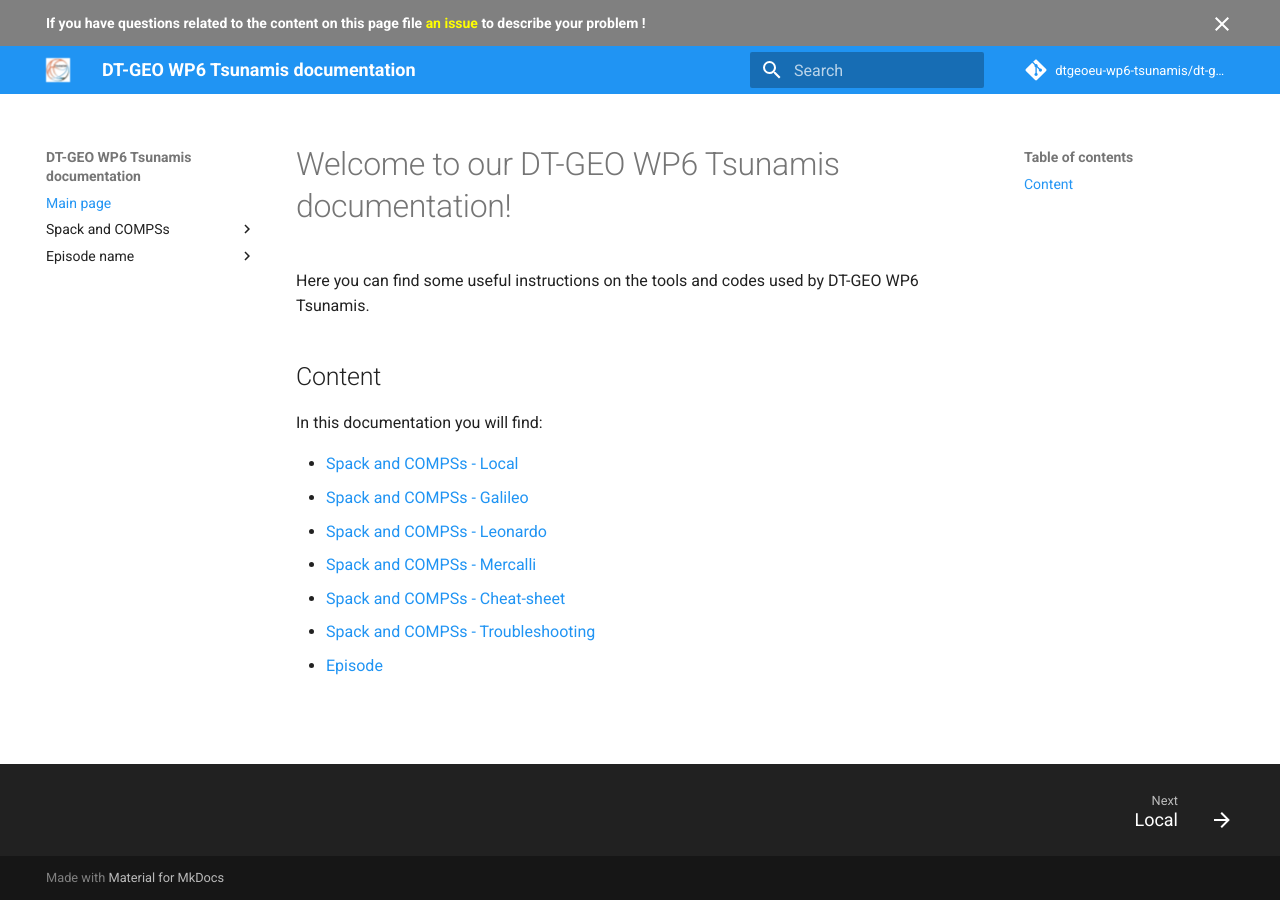
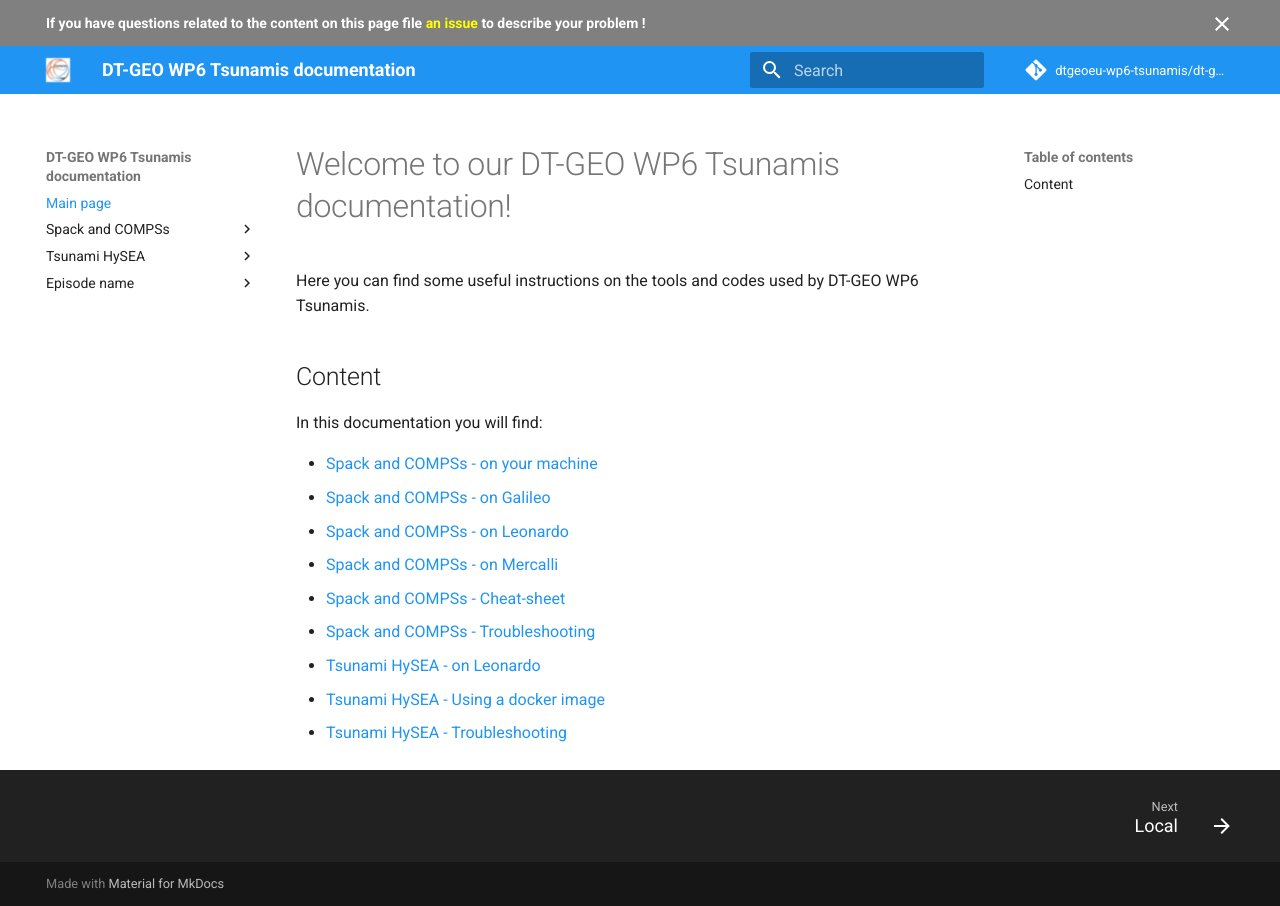
Before and after one commit to dtgeoeu-wp6-tsunamis/dt-geo-wp6-docs, an MkDocs documentation site: the page built from docs/index.md, in a window 1280 px wide. Built offline with MkDocs 1.6.1 and Material for MkDocs 9.7.7, drawn with Linux system fonts in a browser that asks for light colours; comment, search, counter and statistics services are not loaded.

```diff
--- a/docs/index.md
+++ b/docs/index.md
@@ -5,10 +5,12 @@ Here you can find some useful instructions on the tools and codes used by DT-GEO
 ## Content
 In this documentation you will find:
 
-- [Spack and COMPSs - Local](spack-and-compss/local.md)
-- [Spack and COMPSs - Galileo](spack-and-compss/galileo.md)
-- [Spack and COMPSs - Leonardo](spack-and-compss/leonardo.md)
-- [Spack and COMPSs - Mercalli](spack-and-compss/mercalli.md)
+- [Spack and COMPSs - on your machine](spack-and-compss/local.md)
+- [Spack and COMPSs - on Galileo](spack-and-compss/galileo.md)
+- [Spack and COMPSs - on Leonardo](spack-and-compss/leonardo.md)
+- [Spack and COMPSs - on Mercalli](spack-and-compss/mercalli.md)
 - [Spack and COMPSs - Cheat-sheet](spack-and-compss/cheat-sheet.md)
 - [Spack and COMPSs - Troubleshooting](spack-and-compss/troubleshooting.md)
-- [Episode](episode/purpose.md)
+- [Tsunami HySEA - on Leonardo](Tsunami-HySEA/leonardo.md)
+- [Tsunami HySEA - Using a docker image](Tsunami-HySEA/docker.md)
+- [Tsunami HySEA - Troubleshooting](Tsunami-HySEA/troubleshooting.md)
```
Also changed, not shown: docs/Tsunami-HySEA/docker.md (added, +1 -0 lines), docs/Tsunami-HySEA/leonardo.md (added, +57 -0 lines), docs/Tsunami-HySEA/troubleshooting.md (added, +1 -0 lines), docs/.pages, docs/Tsunami-HySEA/.pages (added).
